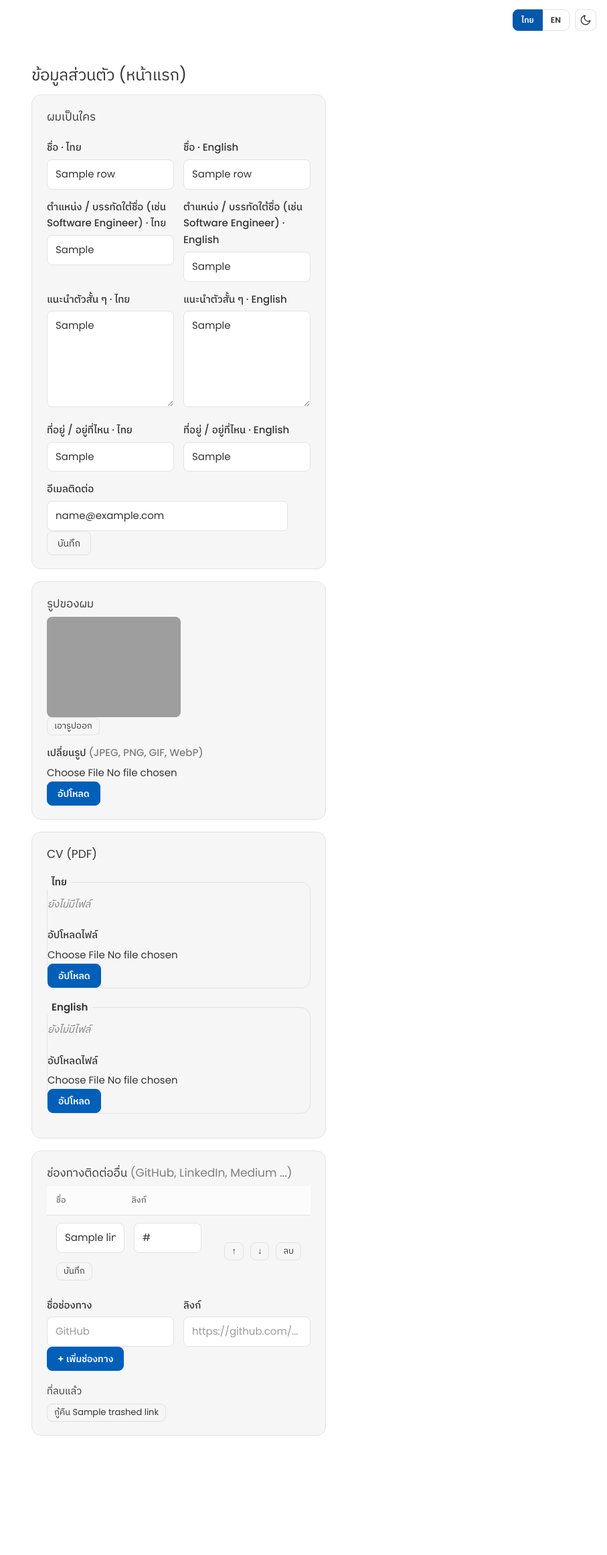
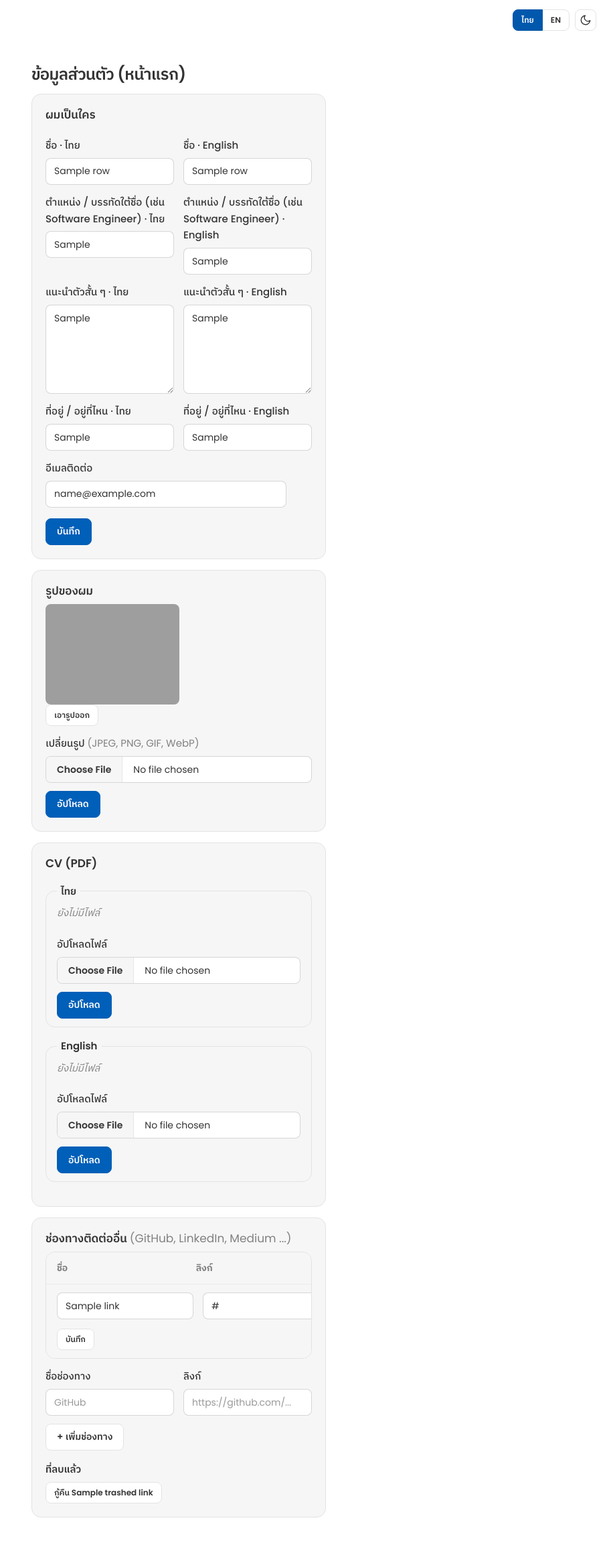
Before and after one commit to wachirawitraksa/portfolio, a FastAPI app: template api/app/templates/profile.html in a window 1280 px wide. Shown: the whole page at 67% size, without its empty margins (373-1280 px from the left). Before the commit the page ends 2144 px from the top, so only its background shows below. Run offline with FastAPI, Linux system fonts and the light colour scheme; the template is opened without the code that fills it: most values are stand-ins (such as "Sample title", 1, 10 or a date in 2020); parts of the project's set-up code (start-up, migrations or seed data) failed here and were passed over; grey boxes are pictures that could not be loaded.

Commit message:
add: (api) admin profile, settings and question-box pages on Tailwind + daisyUI

```diff
--- a/api/app/templates/profile.html
+++ b/api/app/templates/profile.html
@@ -1,127 +1,129 @@
 {% extends "base.html" %}
+{% import "_ui.html" as ui %}
+{% set tw = true %}
 {% block title %}ข้อมูลส่วนตัว{% endblock %}
 {% block content %}
-<h1>ข้อมูลส่วนตัว (หน้าแรก)</h1>
-{% if error %}<p class="error" role="alert">{{ error | tr }}</p>{% endif %}
+<h1 class="{{ ui.h1 }} mb-3.5">ข้อมูลส่วนตัว (หน้าแรก)</h1>
+{% if error %}{% call ui.alert("error") %}{{ error | tr }}{% endcall %}{% endif %}
 
 <form method="post" action="/profile">
   <input type="hidden" name="csrf_token" value="{{ csrf }}">
 
-  <section class="card">
-    <h2>ผมเป็นใคร</h2>
+  <section class="{{ ui.card }}">
+    <h2 class="{{ ui.h2 }}">ผมเป็นใคร</h2>
     {% for name, label, multiline in (("name", "ชื่อ", False), ("headline", "ตำแหน่ง / บรรทัดใต้ชื่อ (เช่น Software Engineer)", False), ("intro", "แนะนำตัวสั้น ๆ", True), ("location", "ที่อยู่ / อยู่ที่ไหน", False)) %}
-    <div class="pair">
+    <div class="{{ ui.pair }}">
       {% for lang, lang_label in (("th", "ไทย"), ("en", "English")) %}
       {% set value = row | attr(name ~ "_" ~ lang) %}
       <div>
-        <label for="{{ name }}_{{ lang }}">{{ label | tr }} · {{ lang_label }}{% if name in untranslated and not value %} <span class="missing">ยังไม่ได้กรอก</span>{% endif %}</label>
+        <label class="{{ ui.label }}" for="{{ name }}_{{ lang }}">{{ label | tr }} · {{ lang_label }}{% if name in untranslated and not value %} <span class="{{ ui.missing }}">ยังไม่ได้กรอก</span>{% endif %}</label>
         {% if multiline %}
-        <textarea id="{{ name }}_{{ lang }}" name="{{ name }}_{{ lang }}" rows="5">{{ value }}</textarea>
+        <textarea class="{{ ui.textarea }}" id="{{ name }}_{{ lang }}" name="{{ name }}_{{ lang }}" rows="5">{{ value }}</textarea>
         {% else %}
-        <input id="{{ name }}_{{ lang }}" name="{{ name }}_{{ lang }}" type="text" value="{{ value }}">
+        <input class="{{ ui.input }}" id="{{ name }}_{{ lang }}" name="{{ name }}_{{ lang }}" type="text" value="{{ value }}">
         {% endif %}
       </div>
       {% endfor %}
     </div>
     {% endfor %}
-    <label for="email">อีเมลติดต่อ</label>
-    <input id="email" name="email" type="text" inputmode="email" value="{{ row.email }}" style="max-width: 360px">
-    <p><button>บันทึก</button></p>
+    <label class="{{ ui.label }}" for="email">อีเมลติดต่อ</label>
+    <input class="{{ ui.input }} max-w-[360px]" id="email" name="email" type="text" inputmode="email" value="{{ row.email }}">
+    <div class="mt-4"><button class="{{ ui.btn_primary }}">บันทึก</button></div>
   </section>
 </form>
 
-<section class="card">
-  <h2>รูปของผม</h2>
+<section class="{{ ui.card }}">
+  <h2 class="{{ ui.h2 }}">รูปของผม</h2>
   {% if saved.photo_key %}
-  <p><img src="/profile/photo?v={{ saved.photo_key }}" alt="รูปโปรไฟล์" style="max-width: 200px; max-height: 200px; border-radius: 8px"></p>
+  <p><img src="/profile/photo?v={{ saved.photo_key }}" alt="รูปโปรไฟล์" class="max-h-[200px] max-w-[200px] rounded-lg"></p>
   <form method="post" action="/profile/photo/remove" class="inline">
-    <input type="hidden" name="csrf_token" value="{{ csrf }}"><button>เอารูปออก</button>
+    <input type="hidden" name="csrf_token" value="{{ csrf }}"><button class="{{ ui.btn_sm }}">เอารูปออก</button>
   </form>
   {% else %}
-  <p class="empty">ยังไม่มีรูป</p>
+  <p class="{{ ui.empty }}">ยังไม่มีรูป</p>
   {% endif %}
   <form method="post" action="/profile/photo" enctype="multipart/form-data">
     <input type="hidden" name="csrf_token" value="{{ csrf }}">
-    <label for="photo">{% if saved.photo_key %}เปลี่ยนรูป{% else %}อัปโหลดรูป{% endif %} <span class="muted">(JPEG, PNG, GIF, WebP)</span></label>
-    <input id="photo" name="file" type="file" accept="image/jpeg,image/png,image/gif,image/webp" required>
-    <p><button>อัปโหลด</button></p>
+    <label class="{{ ui.label }}" for="photo">{% if saved.photo_key %}เปลี่ยนรูป{% else %}อัปโหลดรูป{% endif %} <span class="font-normal {{ ui.muted }}">(JPEG, PNG, GIF, WebP)</span></label>
+    <input class="{{ ui.file }}" id="photo" name="file" type="file" accept="image/jpeg,image/png,image/gif,image/webp" required>
+    <button class="{{ ui.btn_primary }} mt-3">อัปโหลด</button>
   </form>
 </section>
 
-<section class="card">
-  <h2>CV (PDF)</h2>
+<section class="{{ ui.card }}">
+  <h2 class="{{ ui.h2 }}">CV (PDF)</h2>
   {% for lang, lang_label, name, key in (("th", "ไทย", saved.cv_th_name, saved.cv_th_key), ("en", "English", saved.cv_en_name, saved.cv_en_key)) %}
-  <fieldset>
-    <legend>{{ lang_label }}</legend>
+  <fieldset class="{{ ui.fieldset }}">
+    <legend class="{{ ui.legend }}">{{ lang_label }}</legend>
     {% if key %}
-    <p><a href="/profile/cv/{{ lang }}" target="_blank" rel="noopener">{{ name or ("cv-" ~ lang ~ ".pdf") }}</a></p>
+    <p><a class="{{ ui.link }}" href="/profile/cv/{{ lang }}" target="_blank" rel="noopener">{{ name or ("cv-" ~ lang ~ ".pdf") }}</a></p>
     <form method="post" action="/profile/cv/{{ lang }}/remove" class="inline">
-      <input type="hidden" name="csrf_token" value="{{ csrf }}"><button>เอาไฟล์ออก</button>
+      <input type="hidden" name="csrf_token" value="{{ csrf }}"><button class="{{ ui.btn_sm }}">เอาไฟล์ออก</button>
     </form>
     {% else %}
-    <p class="empty">ยังไม่มีไฟล์</p>
+    <p class="{{ ui.empty }}">ยังไม่มีไฟล์</p>
     {% endif %}
     <form method="post" action="/profile/cv/{{ lang }}" enctype="multipart/form-data">
       <input type="hidden" name="csrf_token" value="{{ csrf }}">
-      <label for="cv_{{ lang }}">{% if key %}เปลี่ยนไฟล์{% else %}อัปโหลดไฟล์{% endif %}</label>
-      <input id="cv_{{ lang }}" name="file" type="file" accept="application/pdf" required>
-      <p><button>อัปโหลด</button></p>
+      <label class="{{ ui.label }}" for="cv_{{ lang }}">{% if key %}เปลี่ยนไฟล์{% else %}อัปโหลดไฟล์{% endif %}</label>
+      <input class="{{ ui.file }}" id="cv_{{ lang }}" name="file" type="file" accept="application/pdf" required>
+      <button class="{{ ui.btn_primary }} mt-3">อัปโหลด</button>
     </form>
   </fieldset>
   {% endfor %}
 </section>
 
-<section class="card">
-  <h2>ช่องทางติดต่ออื่น <span class="muted">(GitHub, LinkedIn, Medium ...)</span></h2>
+<section class="{{ ui.card }}">
+  <h2 class="{{ ui.h2 }}">ช่องทางติดต่ออื่น <span class="font-normal {{ ui.muted }}">(GitHub, LinkedIn, Medium ...)</span></h2>
   {% if links %}
-  <table>
+  <div class="{{ ui.table_box }}"><table class="{{ ui.table }}">
     <thead><tr><th>ชื่อ</th><th>ลิงก์</th><th></th></tr></thead>
     <tbody>
     {% for l in links %}
       <tr>
         <td colspan="2">
-          <form method="post" action="/profile/links/{{ l.id }}" class="pair">
+          <form method="post" action="/profile/links/{{ l.id }}" class="{{ ui.pair }}">
             <input type="hidden" name="csrf_token" value="{{ csrf }}">
-            <input name="label" type="text" maxlength="80" value="{{ l.label }}" aria-label="ชื่อช่องทาง">
-            <input name="url" type="text" maxlength="500" value="{{ l.url }}" aria-label="ลิงก์">
-            <span class="row-actions"><button>บันทึก</button></span>
+            <input class="{{ ui.input }}" name="label" type="text" maxlength="80" value="{{ l.label }}" aria-label="ชื่อช่องทาง">
+            <input class="{{ ui.input }}" name="url" type="text" maxlength="500" value="{{ l.url }}" aria-label="ลิงก์">
+            <span><button class="{{ ui.btn_sm }}">บันทึก</button></span>
           </form>
         </td>
-        <td class="row-actions">
+        <td class="{{ ui.actions }}"><div class="{{ ui.actions_inner }}">
           {% for direction, text in (("up", "↑"), ("down", "↓")) %}
           <form method="post" action="/profile/links/{{ l.id }}/move" class="inline">
             <input type="hidden" name="csrf_token" value="{{ csrf }}">
             <input type="hidden" name="direction" value="{{ direction }}">
-            <button aria-label="{{ 'เลื่อนขึ้น' if direction == 'up' else 'เลื่อนลง' }}">{{ text }}</button>
+            <button class="{{ ui.btn_sm }}" aria-label="{{ 'เลื่อนขึ้น' if direction == 'up' else 'เลื่อนลง' }}">{{ text }}</button>
           </form>
           {% endfor %}
           <form method="post" action="/profile/links/{{ l.id }}/trash" class="inline">
-            <input type="hidden" name="csrf_token" value="{{ csrf }}"><button>ลบ</button>
+            <input type="hidden" name="csrf_token" value="{{ csrf }}"><button class="{{ ui.btn_sm_danger }}">ลบ</button>
           </form>
-        </td>
+        </div></td>
       </tr>
     {% endfor %}
     </tbody>
-  </table>
+  </table></div>
   {% else %}
-  <p class="empty">ยังไม่มีช่องทางติดต่อ</p>
+  <p class="{{ ui.empty }}">ยังไม่มีช่องทางติดต่อ</p>
   {% endif %}
 
   <form method="post" action="/profile/links">
     <input type="hidden" name="csrf_token" value="{{ csrf }}">
-    <div class="pair">
-      <div><label for="new_label">ชื่อช่องทาง</label><input id="new_label" name="label" type="text" maxlength="80" placeholder="GitHub"></div>
-      <div><label for="new_url">ลิงก์</label><input id="new_url" name="url" type="text" maxlength="500" placeholder="https://github.com/..."></div>
+    <div class="{{ ui.pair }}">
+      <div><label class="{{ ui.label }}" for="new_label">ชื่อช่องทาง</label><input class="{{ ui.input }}" id="new_label" name="label" type="text" maxlength="80" placeholder="GitHub"></div>
+      <div><label class="{{ ui.label }}" for="new_url">ลิงก์</label><input class="{{ ui.input }}" id="new_url" name="url" type="text" maxlength="500" placeholder="https://github.com/..."></div>
     </div>
-    <p><button>+ เพิ่มช่องทาง</button></p>
+    <button class="{{ ui.btn }} mt-3">+ เพิ่มช่องทาง</button>
   </form>
 
   {% if trashed_links %}
-  <h3>ที่ลบแล้ว</h3>
-  <div class="row-actions">
+  <h3 class="{{ ui.h3 }}">ที่ลบแล้ว</h3>
+  <div class="flex flex-wrap items-center gap-1.5">
     {% for l in trashed_links %}
     <form method="post" action="/profile/links/{{ l.id }}/restore" class="inline">
-      <input type="hidden" name="csrf_token" value="{{ csrf }}"><button>กู้คืน {{ l.label }}</button>
+      <input type="hidden" name="csrf_token" value="{{ csrf }}"><button class="{{ ui.btn_sm }}">กู้คืน {{ l.label }}</button>
     </form>
     {% endfor %}
   </div>
```
Also changed, not shown: api/app/templates/rag.html (+26 -24 lines), api/app/templates/rag_questions.html (+22 -20 lines), api/app/templates/settings.html (+23 -21 lines), api/tests/test_admin_ui.py (+3 -2 lines), api/app/static/admin.css.
